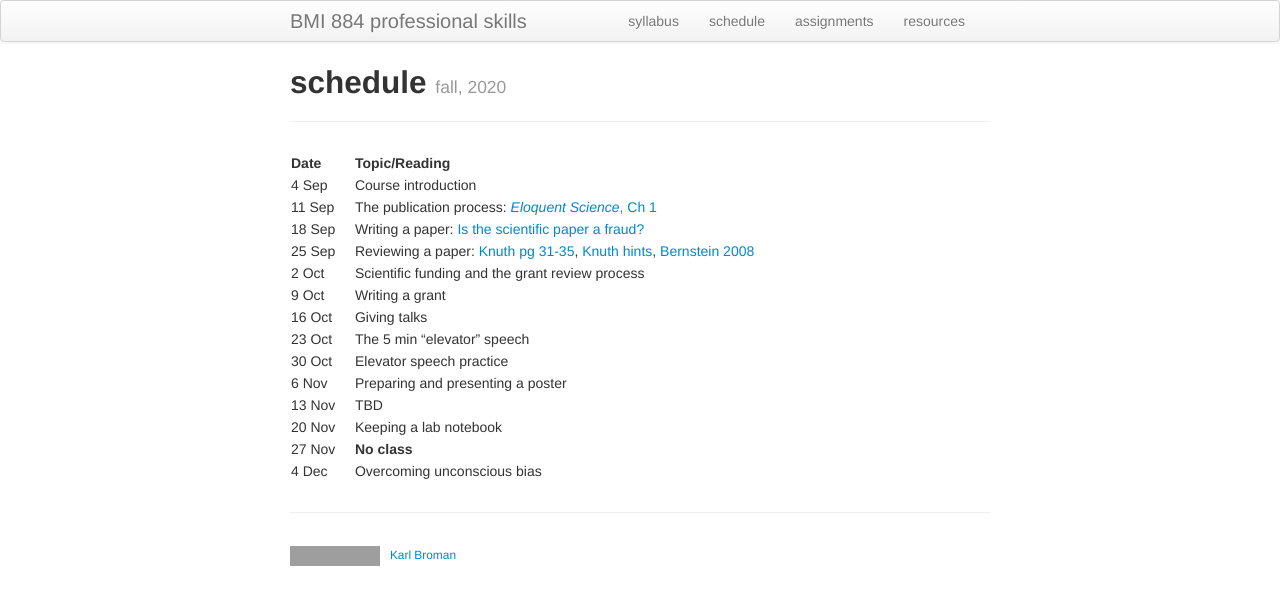
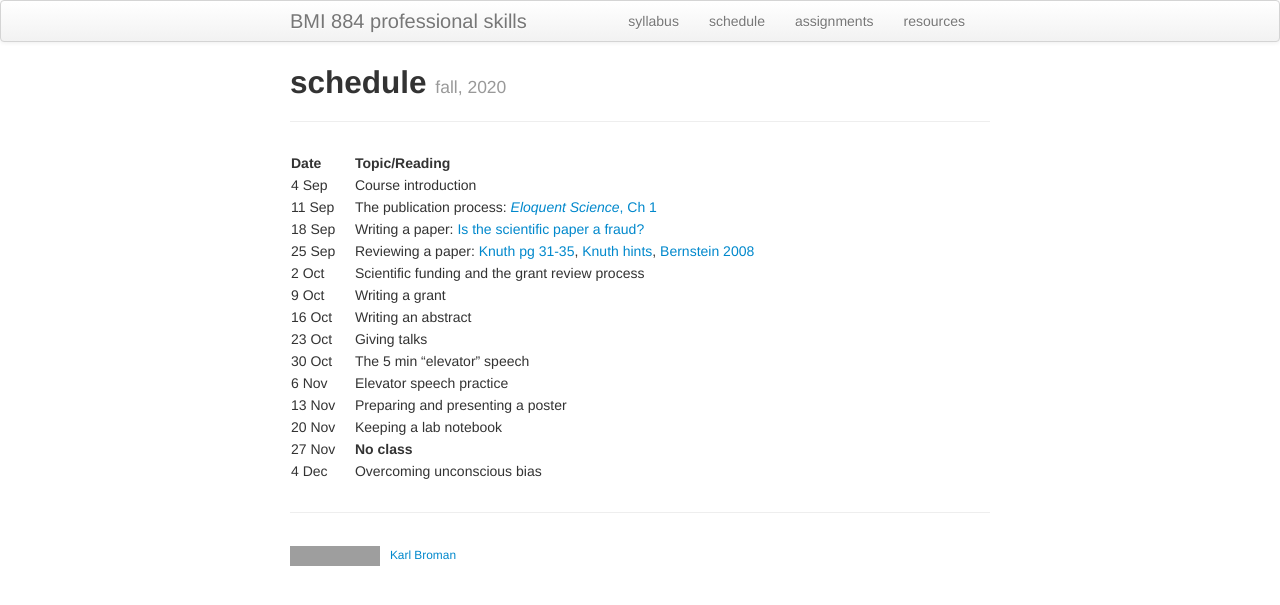
Before and after one commit to kbroman/BMI883, a Jekyll site: the page built from schedule.md, in a window 1280 px wide. Shown: the top 605 px of the page. Built offline with Jekyll 4.4.1, drawn with Linux system fonts in a browser that asks for light colours; grey boxes are pictures that could not be loaded.

Commit message:
Shuffle schedule; add "writing an abstract"

```diff
--- a/schedule.md
+++ b/schedule.md
@@ -13,11 +13,11 @@ description: Schedule and readings for BMI 883, Biomedical data science professi
 | 25 Sep  |    | Reviewing a paper: [Knuth pg 31-35](https://jmlr.csail.mit.edu/reviewing-papers/knuth_mathematical_writing.pdf), [Knuth hints](http://www.ifs.tuwien.ac.at/~silvia/research-tips/Knuth.pdf), [Bernstein 2008](https://www.markbernstein.org/elements/Reviewing.pdf) |
 | 2 Oct   |    | Scientific funding and the grant review process |
 | 9 Oct   |    | Writing a grant |
-| 16 Oct  |    | Giving talks |
-| 23 Oct  |    | The 5 min "elevator" speech |
-| 30 Oct  |    | Elevator speech practice |
-| 6 Nov   |    | Preparing and presenting a poster |
-| 13 Nov  |    | TBD |
+| 16 Oct  |    | Writing an abstract |
+| 23 Oct  |    | Giving talks |
+| 30 Oct  |    | The 5 min "elevator" speech |
+|  6 Nov  |    | Elevator speech practice |
+| 13 Nov  |    | Preparing and presenting a poster |
 | 20 Nov  |    | Keeping a lab notebook |
 | 27 Nov  |    | **No class** |
 | 4 Dec   |    | Overcoming unconscious bias |
```
